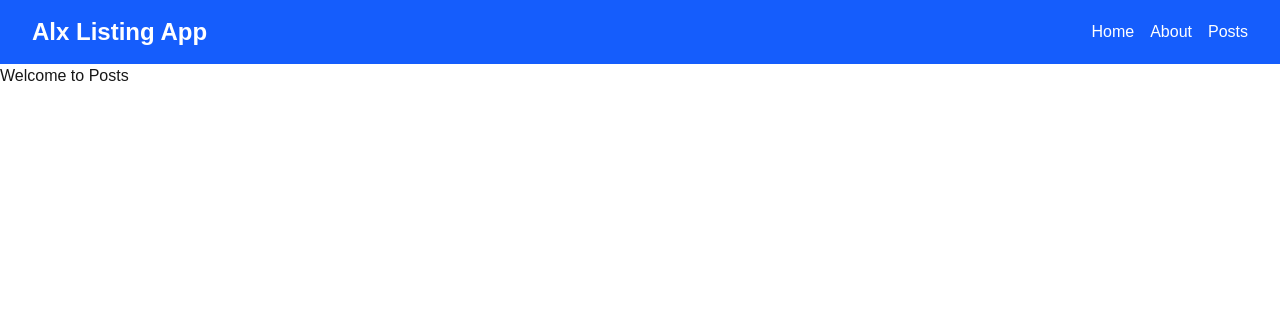
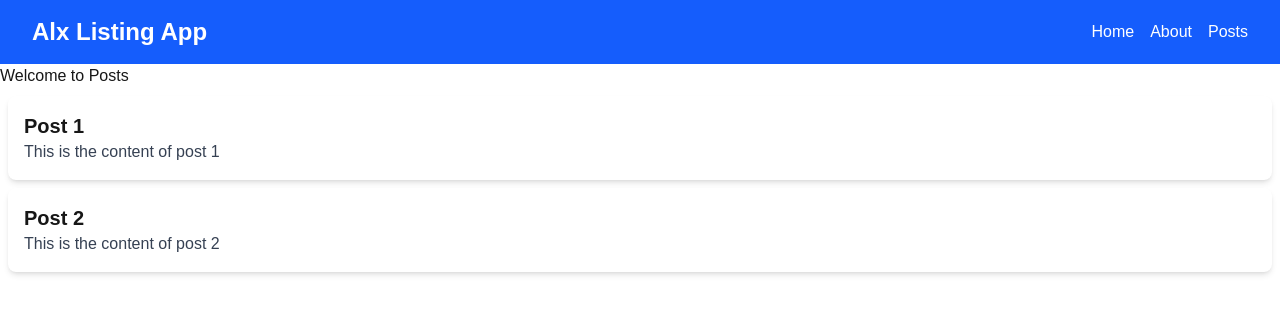
Before and after one commit to AllanKinzi/alx-project-0x02-setup, a Next.js app in the folder alx-project-0x02/: page /posts in a window 1280 px wide. Shown: the top 314 px of the page. Built offline with nearby package versions, Linux system fonts and the light colour scheme.

Commit message:
Add Postcard

```diff
--- /dev/null
+++ b/alx-project-0x02/components/common/PostCard.tsx
@@ -0,0 +1,12 @@
+import { PostcardProps } from "../../interfaces";
+
+const PostCard: React.FC<PostcardProps> = ({ title, content, userId }) => {
+  return (
+    <div className="bg-white shadow-md rounded-lg p-4 m-2">
+      <h2 className="text-xl font-bold">{title}</h2>
+      <p className="text-gray-700">{content}</p>
+    </div>
+  );
+};
+
+export default PostCard;
--- a/alx-project-0x02/interfaces/index.ts
+++ b/alx-project-0x02/interfaces/index.ts
@@ -15,6 +15,12 @@ export interface CardProps {
     onClose: () => void;
     onSubmit: (data: CardProps) => void;
     children?: React.ReactNode;
+  }
+
+  export interface PostcardProps {
+    title: string;
+    content: string;
+    userId?: string;
   }
 
   export interface PropertyProps{
--- a/alx-project-0x02/pages/posts.tsx
+++ b/alx-project-0x02/pages/posts.tsx
@@ -1,4 +1,18 @@
+import PostCard from "@/components/common/PostCard";
 import Header from "@/components/layout/Header";
+
+const posts = [
+  {
+    title: "Post 1",
+    content: "This is the content of post 1",
+    userId: "1",
+  },
+  {
+    title: "Post 2",
+    content: "This is the content of post 2",
+    userId: "2",
+  },
+];
 
 const Posts = () => {
   return (
@@ -7,6 +21,9 @@ const Posts = () => {
 
       <section>
         <h3>Welcome to Posts</h3>
+        {posts.map((item) => {
+          return <PostCard title={item.title} content={item.content} key={item.userId} />
+        })}
       </section>
 
     </>
```
